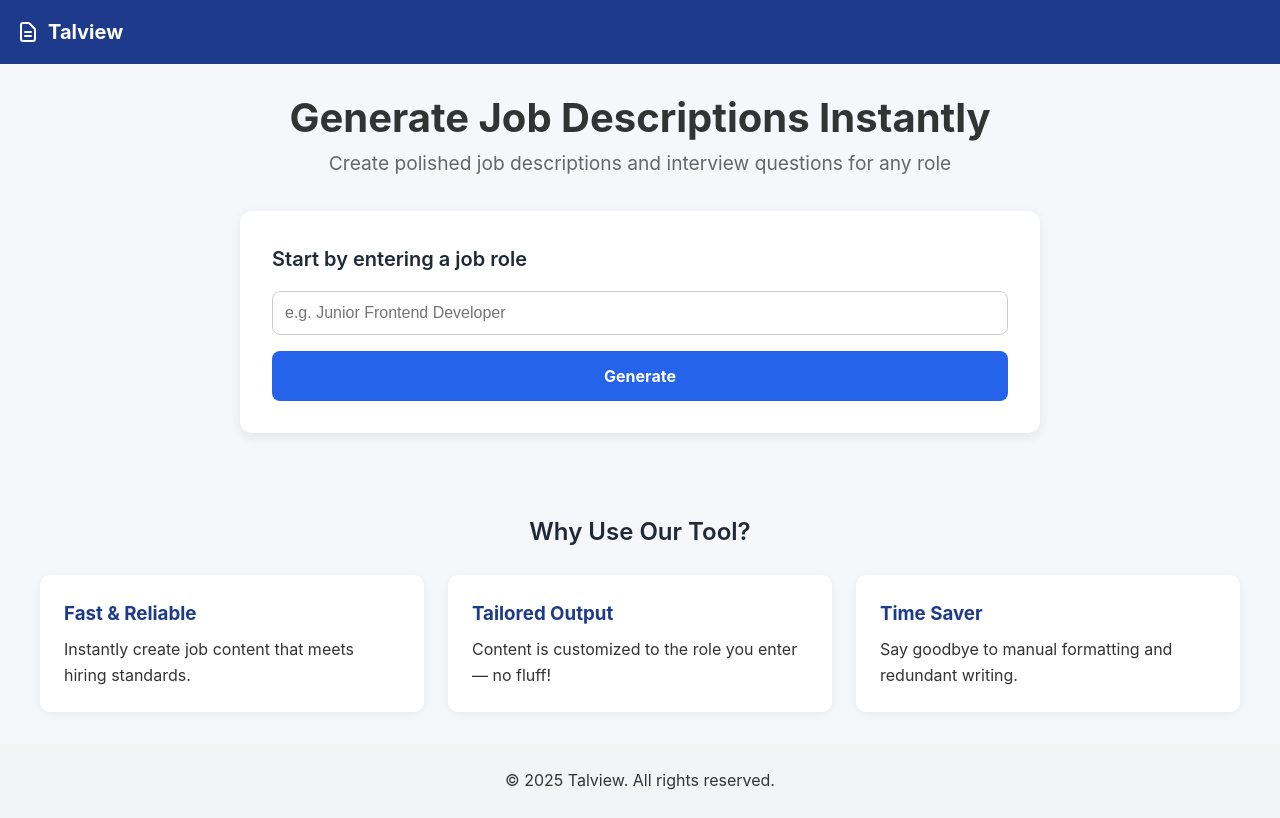
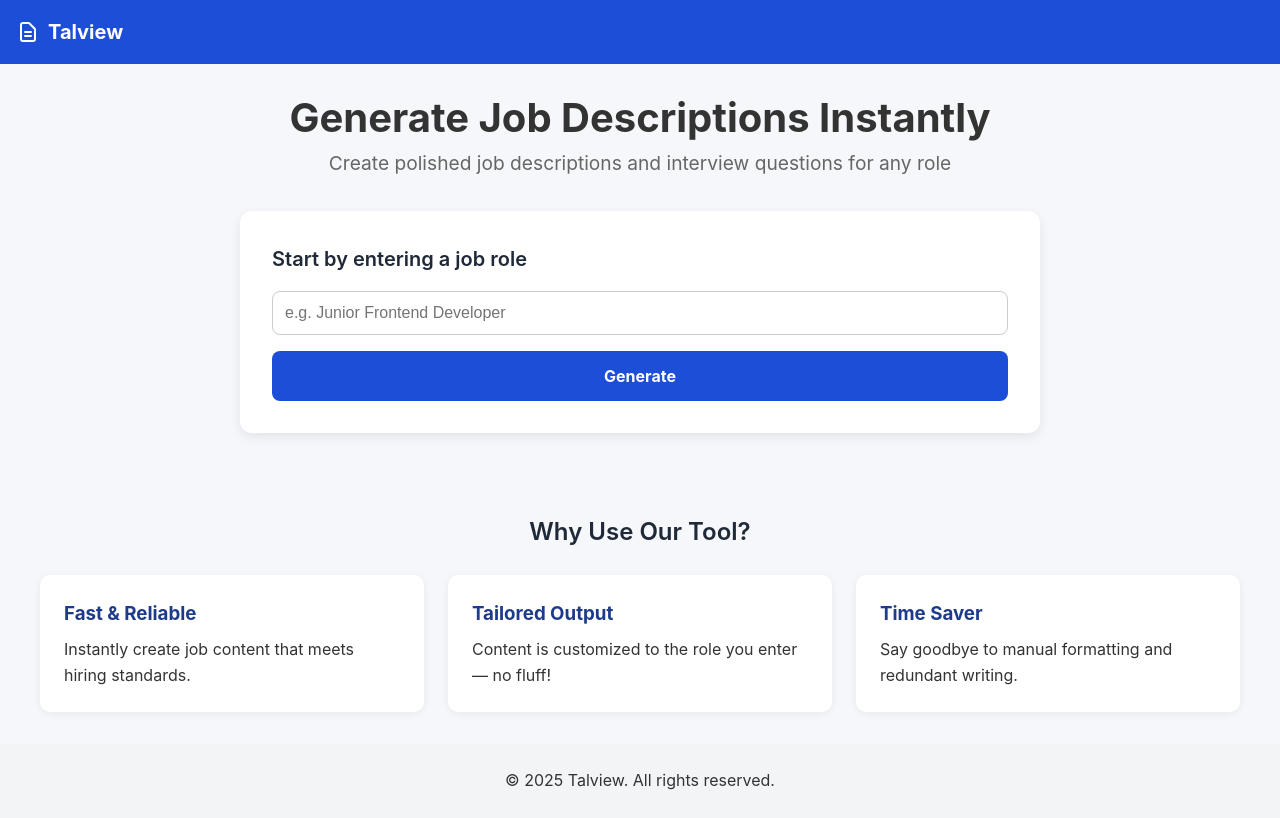
Before and after one commit to kollucharan/Interview_and_job_generator, a React (Vite) app in the folder frontend/: page / in a window 1280 px wide. Built offline with nearby package versions, Linux system fonts and the light colour scheme.

Commit message:
modified code

```diff
--- a/frontend/src/Home.jsx
+++ b/frontend/src/Home.jsx
@@ -57,6 +57,10 @@ export default function Home() {
                 d="M9 12h6m-6 4h6m2 5H7a2 2 0 01-2-2V5a2 2 0 012-2h5.586a1 1 0 01.707.293l5.414 5.414a1 1 0 01.293.707V19a2 2 0 01-2 2z"
               />
             </svg>
+            {/* <img
+              src="https://www.talview.com/hubfs/Talview_Website_2019_AB/Talview%20Logo_Website_19.svg"
+              alt="Talview Logo"
+              className="logo-icon"/> */}
             <span className="logo-text">Talview</span>
           </div>
         </div>
--- a/frontend/src/HomeStyles.css
+++ b/frontend/src/HomeStyles.css
@@ -25,7 +25,8 @@
     2. Header
   ----------------------------------------*/
   .header {
-    background-color: #1e3a8a;
+    /* background-color: #1e3a8a; */
+    background-color:#1D4ED8;
     color: white;
     padding: 1rem;
     width: 100%;
@@ -127,7 +128,8 @@
 
   .generate-btn {
     width: 100%;
-    background-color: #2563eb;
+    /* background-color: #2563eb; */
+    background-color: #1D4ED8;
     color: white;
     padding: 0.75rem;
     border: none;
@@ -139,7 +141,8 @@
   }
 
   .generate-btn:hover:not(:disabled) {
-    background-color: #1e40af;
+    /* background-color: #1e40af; */
+    background-color: #1D4ED8;
   }
 
   .generate-btn:disabled {
@@ -281,7 +284,8 @@
 /* Button Styles with Responsive Adjustments */
 .generate-btn {
   width: 100%;
-  background-color: #2563eb;
+  /* background-color: #2563eb; */
+  background-color: #1D4ED8;
   color: white;
   padding: 0.75rem;
   border: none;
@@ -297,7 +301,8 @@
 }
 
 .generate-btn:hover:not(:disabled) {
-  background-color: #1e40af;
+  /* background-color: #1e40af; */
+  background-color: #1D4ED8;
   transform: translateY(-2px);
   box-shadow: 0 4px 12px rgba(37, 99, 235, 0.3);
 }
```
